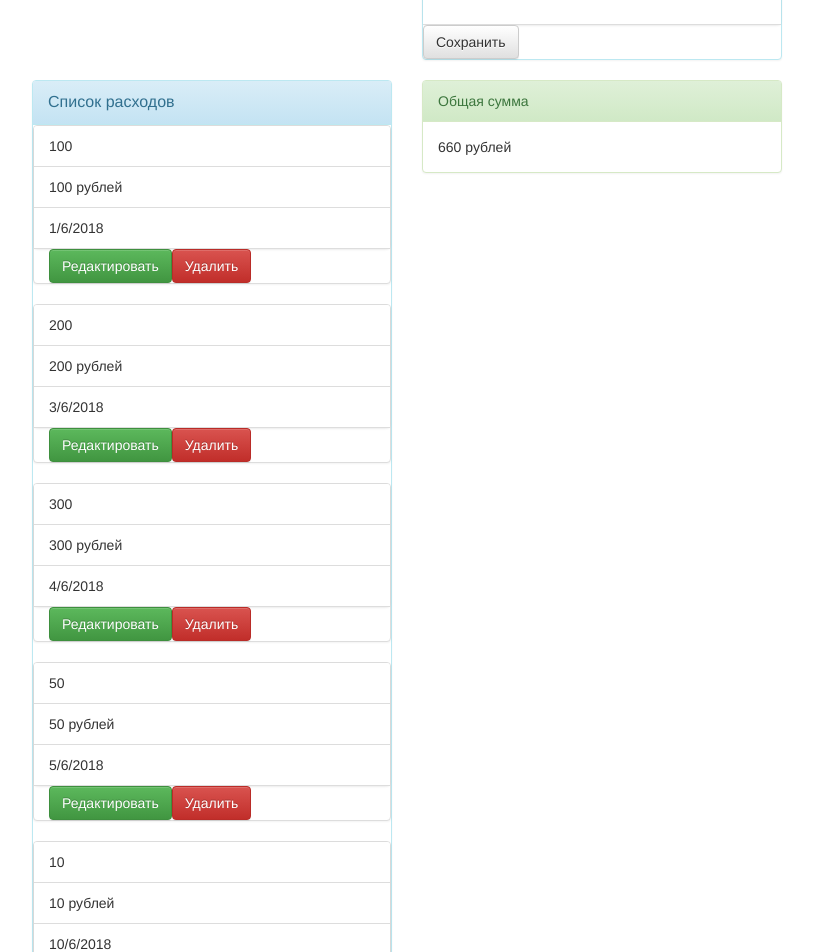
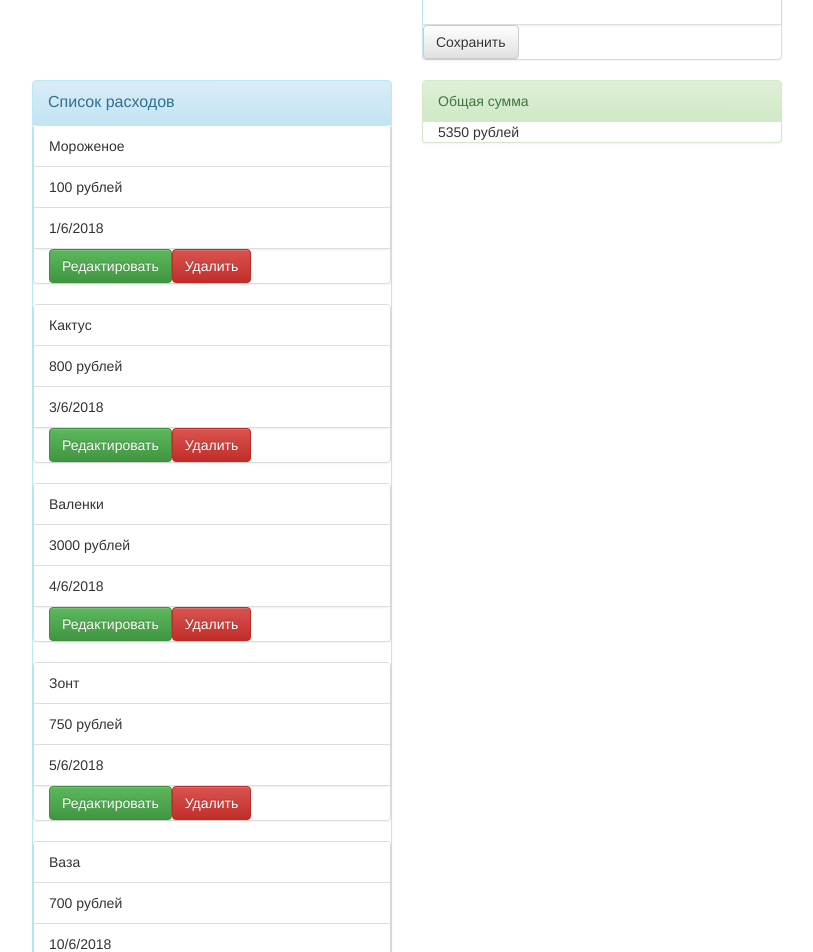
Before and after one commit to daryagolubewa/Expenses_manager_app, a React (Create React App) app: page / in a window 1280 px wide. Shown: the part 220-1172 px from the top of the page, without its empty margins (38-851 px from the left). Built offline with nearby package versions, Linux system fonts and the light colour scheme.

Commit message:
interface corrected a bit; attribute for changed to htmlFor in DateFilter; mew props added to EditExpense; EditExpenseData container created; expenses themselves in state changed to more proper ones;

```diff
--- a/public/index.css
+++ b/public/index.css
@@ -9,3 +9,12 @@
 .header {
     margin-top: 10px;
 }
+
+.panel-body {
+    padding-top: 0px;
+    padding-bottom: 0px;
+}
+
+.add {
+    margin-top: 10px;
+}
--- a/src/Components/DateFilter.js
+++ b/src/Components/DateFilter.js
@@ -14,14 +14,14 @@ const DateFilter = ({filter, setFilter}) => {
                 </Panel.Heading>
                 <ListGroup>
                     <ListGroupItem>
-                        <label for="start">Начало</label>
+                        <label htmlFor="start">Начало</label>
                         <FormGroup>
                             <FormControl type="date" inputRef={node => start = node} className="date" />
                         </FormGroup>
                     </ListGroupItem>
 
                     <ListGroupItem>
-                        <label for="end">Конец</label>
+                        <label htmlFor="end">Конец</label>
                         <FormGroup>
                             <FormControl type="date" inputRef={node => end = node} className="date" />
                         </FormGroup>
--- a/src/Containers/AddNewExpense.js
+++ b/src/Containers/AddNewExpense.js
@@ -8,7 +8,10 @@ const AddExpense = ({ dispatch, history }) => {
     let name, sum, date
     return(
         <Col xs={6} md={4}>
-                <Panel bsStyle='primary'>
+                <Panel bsStyle='info' className='add'>
+                    <Panel.Heading>
+                        <Panel.Title>Внести расходы</Panel.Title>
+                    </Panel.Heading>
                     <Panel.Body>
                         <Form horizontal
                               onSubmit={(e) => {
@@ -24,10 +27,6 @@ const AddExpense = ({ dispatch, history }) => {
                                   date.value = '';
                               }}
                         >
-
-                            <Panel.Heading>
-                                <Panel.Title>Внести расходы</Panel.Title>
-                            </Panel.Heading>
                             <FormGroup>
                                 <FormControl componentClass="textarea"  type='textarea' inputRef={node => name = node} placeholder="Введите описание"/>
                             </FormGroup>
--- a/src/Containers/EditExpense.js
+++ b/src/Containers/EditExpense.js
@@ -5,37 +5,36 @@ import { FormControl, Button, FormGroup, Form, Panel } from 'react-bootstrap'
 import { Col } from 'react-bootstrap'
 
 
-const EditExpense = ({ dispatch, history }) => {
-    let name, sum, date
+const EditExpense = ({ dispatch, history, match, name, sum, date}) => {
+    let expenseName, expenseSum, expenseDate
     return(
         <Col md={4}>
-            <Panel bsStyle='primary'>
+            <Panel bsStyle='info' className='add'>
+                <Panel.Heading>
+                    <Panel.Title>Редактировать</Panel.Title>
+                </Panel.Heading>
                 <Panel.Body>
                     <Form horizontal
                           onSubmit={e => {
                               e.preventDefault()
-                              if (!name.value.trim() || !sum.value.trim() || !date.value.trim()) {
+                              if (!expenseName.value.trim() || !expenseSum.value.trim() || !expenseDate.value.trim()) {
                                   return
                               }
 
-                              dispatch(editExpense(name.value, sum.value, date.value))
+                              dispatch(editExpense(expenseName.value, expenseSum.value, expenseDate.value, match.params.id))
                               history.push('/')
                           }}
                     >
-
-                        <Panel.Heading>
-                            <Panel.Title>Редактировать</Panel.Title>
-                        </Panel.Heading>
                         <FormGroup>
-                            <FormControl componentClass="textarea" type='textarea' inputRef={node => name = node}
-                                         placeholder=""/>
+                            <FormControl componentClass="textarea" type='textarea' inputRef={node => expenseName = node}
+                                         defaultValue={name}/>
                         </FormGroup>
 
                         <FormGroup>
-                            <FormControl type='text' inputRef={node => sum = node} placeholder=""/>
+                            <FormControl type='text' inputRef={node => expenseSum = node}  defaultValue={sum}/>
                         </FormGroup>
                         <FormGroup>
-                            <FormControl type="date" inputRef={node => date = node}/>
+                            <FormControl type="date" inputRef={node => expenseDate = node}  defaultValue={date}/>
                         </FormGroup>
                         <FormGroup>
                                 <Button
--- a/src/Reducers/expenses.js
+++ b/src/Reducers/expenses.js
@@ -1,9 +1,9 @@
 
-const expenses = (state = [{name: "10", sum: 10, date: 1528588800000, id: 2},
-    {name: "50", sum: 50, date: 1528156800000, id: 3},
-    {name: "100", sum: 100, date: 1527811200000, id: 1},
-    {name: "200", sum: 200, date: 1527984000000, id: 4},
-    {name: "300", sum: 300, date: 1528070400000, id: 5}
+const expenses = (state = [{name: "Ваза", sum: 700, date: 1528588800000, id: 2},
+    {name: "Зонт", sum: 750, date: 1528156800000, id: 3},
+    {name: "Мороженое", sum: 100, date: 1527811200000, id: 1},
+    {name: "Кактус", sum: 800, date: 1527984000000, id: 4},
+    {name: "Валенки", sum: 3000, date: 1528070400000, id: 5}
     ], action) => {
 switch (action.type){
     case 'ADD_EXPENSE':
```
Also changed, not shown: src/Containers/EditExpenseData.js (added, +14 -0 lines).
